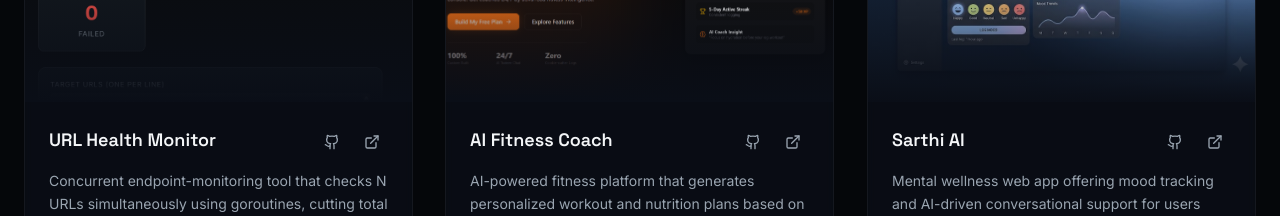
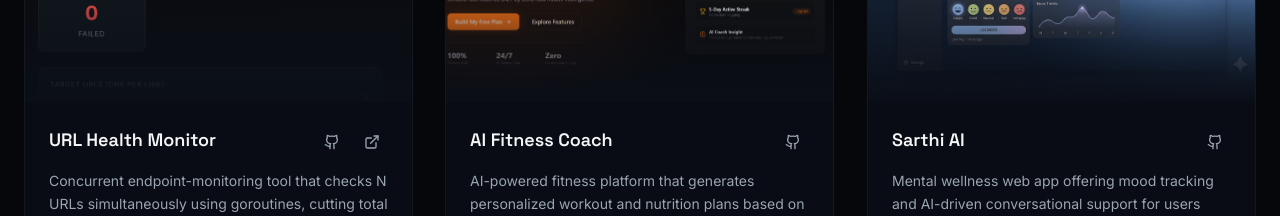
Before and after one commit to ashish-dhakane/PORTFOLIO-Ashish, a Next.js app: page / in a window 1280 px wide. Shown: the part 3340-3556 px from the top of the page. Built offline with nearby package versions, Linux system fonts and the light colour scheme.

Commit message:
Update Projects.tsx

```diff
--- a/components/sections/Projects.tsx
+++ b/components/sections/Projects.tsx
@@ -25,7 +25,7 @@ const projects = [
     description:
       "AI-powered fitness platform that generates personalized workout and nutrition plans based on user goals, body metrics, and fitness level. Tracks workout schedules, calorie/protein intake, and progress over time, with REST APIs built on Express and Prisma, and Clerk handling authentication and session management.",
     github: "https://github.com/ashish-dhakane/AI-Fitness-Coach",
-    demo: "https://github.com/ashish-dhakane/AI-Fitness-Coach",
+    //demo: "https://github.com/ashish-dhakane/AI-Fitness-Coach",
     image: "/images/project-aifitness.jpg",
     color: "#7C5CFF",
   },
@@ -35,7 +35,7 @@ const projects = [
     description:
       "Mental wellness web app offering mood tracking and AI-driven conversational support for users seeking emotional guidance. Backend built with Node.js and Express, using PostgreSQL to persist conversation history and Clerk for secure user authentication, with the Gemini API generating contextual responses.",
     github: "https://github.com/ashish-dhakane/Sarthi-AI",
-    demo: "https://github.com/ashish-dhakane/Sarthi-AI",
+    //demo: "https://github.com/ashish-dhakane/Sarthi-AI",
     image: "/images/project-sarthi.jpg",
     color: "#FF6B6B",
   },
```
